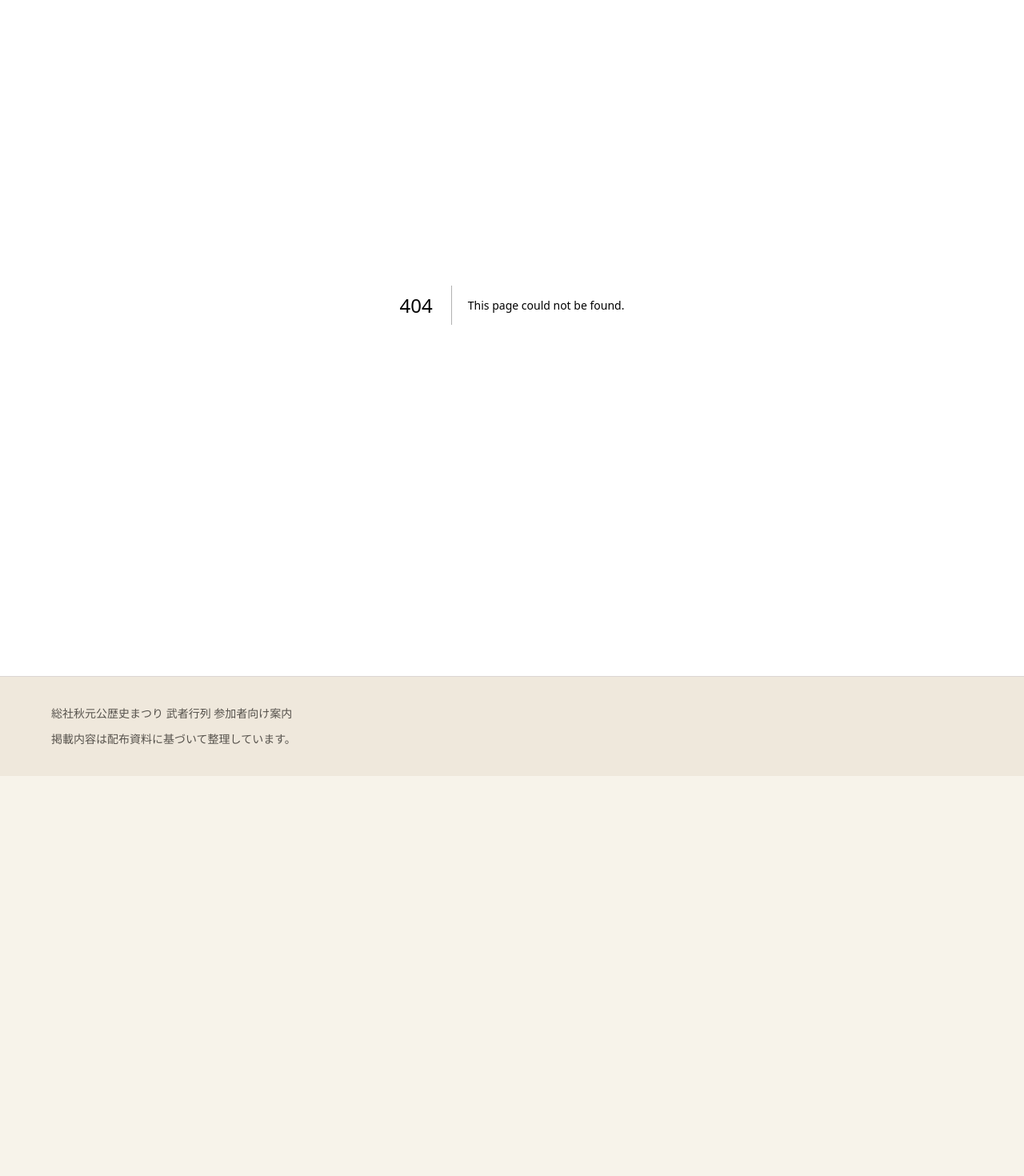
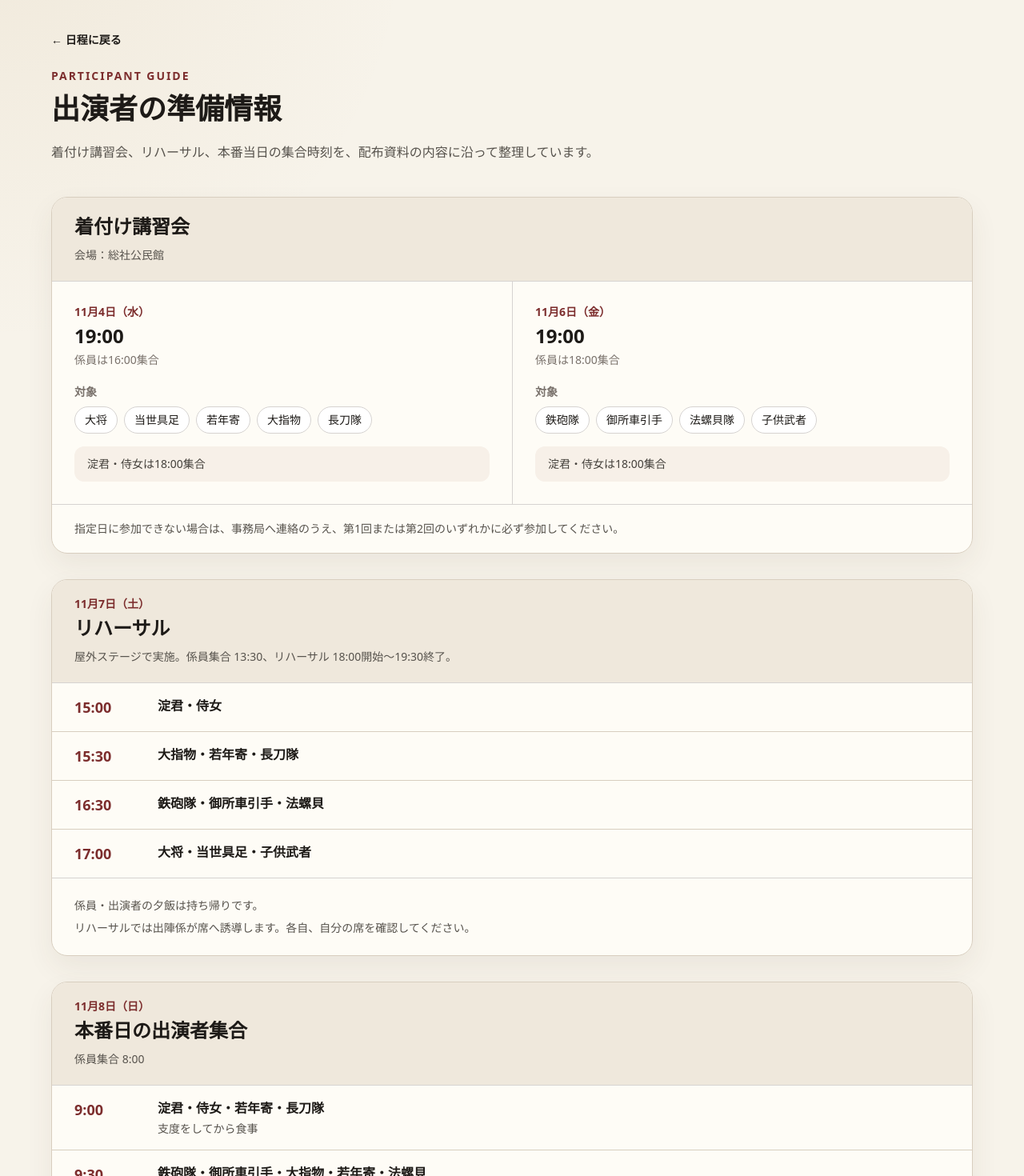
Before and after one commit to tbktk/akimoto-history-fes, a Next.js app: page /preparation in a window 1280 px wide. Before the commit this address had no page. Shown: the part 84-1554 px from the top of the page at 80% size. Before the commit the page ends 1054 px from the top, so only its background shows below. Built offline with nearby package versions, Linux system fonts and the light colour scheme.

Commit message:
feat: add app/preparation/page.tsx

```diff
--- /dev/null
+++ b/app/preparation/page.tsx
@@ -0,0 +1,162 @@
+import Link from "next/link";
+
+const fittingGroups = [
+  {
+    date: "11月4日（水）",
+    time: "19:00",
+    staff: "係員は16:00集合",
+    roles: ["大将", "当世具足", "若年寄", "大指物", "長刀隊"],
+    extra: "淀君・侍女は18:00集合",
+  },
+  {
+    date: "11月6日（金）",
+    time: "19:00",
+    staff: "係員は18:00集合",
+    roles: ["鉄砲隊", "御所車引手", "法螺貝隊", "子供武者"],
+    extra: "淀君・侍女は18:00集合",
+  },
+];
+
+const rehearsal = [
+  ["15:00", "淀君・侍女"],
+  ["15:30", "大指物・若年寄・長刀隊"],
+  ["16:30", "鉄砲隊・御所車引手・法螺貝"],
+  ["17:00", "大将・当世具足・子供武者"],
+];
+
+const festivalDay = [
+  ["9:00", "淀君・侍女・若年寄・長刀隊", "支度をしてから食事"],
+  ["9:30", "鉄砲隊・御所車引手・大指物・若年寄・法螺貝", "支度をしてから食事"],
+  ["10:00", "大将・当世具足・子供武者", "支度をする前に食事"],
+];
+
+export default function PreparationPage() {
+  return (
+    <main className="page-shell py-10 sm:py-14">
+      <Link href="/" className="text-sm font-semibold text-[#7c2d2d] hover:underline">
+        ← 日程に戻る
+      </Link>
+
+      <header className="mt-6 max-w-3xl">
+        <p className="text-sm font-semibold tracking-[0.14em] text-[#7c2d2d]">PARTICIPANT GUIDE</p>
+        <h1 className="mt-2 text-3xl font-bold leading-tight sm:text-4xl">出演者の準備情報</h1>
+        <p className="mt-4 leading-8 text-stone-600">
+          着付け講習会、リハーサル、本番当日の集合時刻を、配布資料の内容に沿って整理しています。
+        </p>
+      </header>
+
+      <div className="mt-10 space-y-8">
+        <section className="section-card overflow-hidden" aria-labelledby="fitting-title">
+          <div className="border-b border-stone-300 bg-[#efe8dc] px-5 py-5 sm:px-7">
+            <h2 id="fitting-title" className="text-2xl font-bold">
+              着付け講習会
+            </h2>
+            <p className="mt-2 text-sm leading-6 text-stone-600">会場：総社公民館</p>
+          </div>
+
+          <div className="grid gap-0 md:grid-cols-2">
+            {fittingGroups.map((group, index) => (
+              <article
+                key={group.date}
+                className={`p-5 sm:p-7 ${index === 1 ? "border-t border-stone-300 md:border-l md:border-t-0" : ""}`}
+              >
+                <p className="text-sm font-semibold text-[#7c2d2d]">{group.date}</p>
+                <p className="mt-1 text-2xl font-bold">{group.time}</p>
+                <p className="mt-1 text-sm text-stone-500">{group.staff}</p>
+                <h3 className="mt-5 text-sm font-semibold text-stone-500">対象</h3>
+                <ul className="mt-2 flex flex-wrap gap-2">
+                  {group.roles.map((role) => (
+                    <li key={role} className="rounded-full border border-stone-300 bg-white px-3 py-1.5 text-sm font-medium">
+                      {role}
+                    </li>
+                  ))}
+                </ul>
+                <p className="mt-4 rounded-xl bg-[#f7f0e8] px-4 py-3 text-sm font-medium text-stone-700">
+                  {group.extra}
+                </p>
+              </article>
+            ))}
+          </div>
+
+          <div className="border-t border-stone-300 px-5 py-4 text-sm leading-7 text-stone-600 sm:px-7">
+            指定日に参加できない場合は、事務局へ連絡のうえ、第1回または第2回のいずれかに必ず参加してください。
+          </div>
+        </section>
+
+        <section className="section-card overflow-hidden" aria-labelledby="rehearsal-title">
+          <div className="border-b border-stone-300 bg-[#efe8dc] px-5 py-5 sm:px-7">
+            <p className="text-sm font-semibold text-[#7c2d2d]">11月7日（土）</p>
+            <h2 id="rehearsal-title" className="mt-1 text-2xl font-bold">
+              リハーサル
+            </h2>
+            <p className="mt-2 text-sm leading-6 text-stone-600">
+              屋外ステージで実施。係員集合 13:30、リハーサル 18:00開始〜19:30終了。
+            </p>
+          </div>
+
+          <div>
+            {rehearsal.map(([time, roles]) => (
+              <div key={time} className="schedule-row grid gap-2 px-5 py-4 sm:grid-cols-[6rem_1fr] sm:px-7">
+                <time className="text-lg font-bold tabular-nums text-[#7c2d2d]">{time}</time>
+                <p className="font-semibold">{roles}</p>
+              </div>
+            ))}
+          </div>
+
+          <div className="border-t border-stone-300 px-5 py-5 text-sm leading-7 text-stone-600 sm:px-7">
+            <p>係員・出演者の夕飯は持ち帰りです。</p>
+            <p>リハーサルでは出陣係が席へ誘導します。各自、自分の席を確認してください。</p>
+          </div>
+        </section>
+
+        <section className="section-card overflow-hidden" aria-labelledby="festival-title">
+          <div className="border-b border-stone-300 bg-[#efe8dc] px-5 py-5 sm:px-7">
+            <p className="text-sm font-semibold text-[#7c2d2d]">11月8日（日）</p>
+            <h2 id="festival-title" className="mt-1 text-2xl font-bold">
+              本番日の出演者集合
+            </h2>
+            <p className="mt-2 text-sm leading-6 text-stone-600">係員集合 8:00</p>
+          </div>
+
+          <div>
+            {festivalDay.map(([time, roles, note]) => (
+              <div key={time} className="schedule-row grid gap-2 px-5 py-4 sm:grid-cols-[6rem_1fr] sm:px-7">
+                <time className="text-lg font-bold tabular-nums text-[#7c2d2d]">{time}</time>
+                <div>
+                  <p className="font-semibold">{roles}</p>
+                  <p className="mt-1 text-sm text-stone-600">{note}</p>
+                </div>
+              </div>
+            ))}
+          </div>
+        </section>
+
+        <section className="grid gap-4 md:grid-cols-2">
+          <article className="section-card p-5 sm:p-6">
+            <h2 className="text-xl font-bold">衣装・隊形</h2>
+            <ul className="mt-4 list-disc space-y-2 pl-5 text-sm leading-7 text-stone-600">
+              <li>行列係は、甲冑のほか小物（毛槍、旗など）も身につけます。</li>
+              <li>衣装・行列係で入場隊形を作ります。</li>
+              <li>リハーサル時に、自分の席を確認してください。</li>
+            </ul>
+          </article>
+
+          <article className="section-card p-5 sm:p-6">
+            <h2 className="text-xl font-bold">食事・駐車場</h2>
+            <ul className="mt-4 list-disc space-y-2 pl-5 text-sm leading-7 text-stone-600">
+              <li>前日リハーサルと本番当日は、お弁当が用意されます。</li>
+              <li>係員・出演者の駐車場は、総社小学校校庭です。</li>
+            </ul>
+          </article>
+        </section>
+
+        <section className="rounded-[1.25rem] border border-[#c9b08a] bg-[#fff8e8] p-5 sm:p-6">
+          <h2 className="font-bold text-stone-900">資料記載について</h2>
+          <p className="mt-2 text-sm leading-7 text-stone-600">
+            本番日の9:00と9:30の集合欄には、どちらにも「若年寄」と記載されています。このページでは配布資料の記載をそのまま反映しています。
+          </p>
+        </section>
+      </div>
+    </main>
+  );
+}
```
